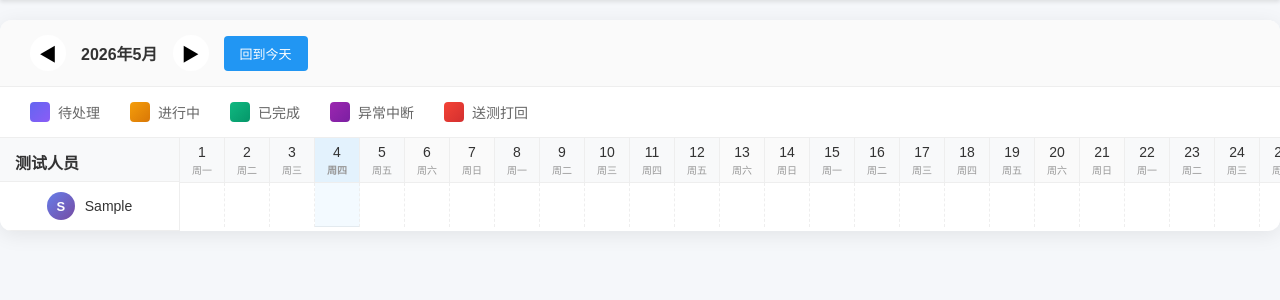
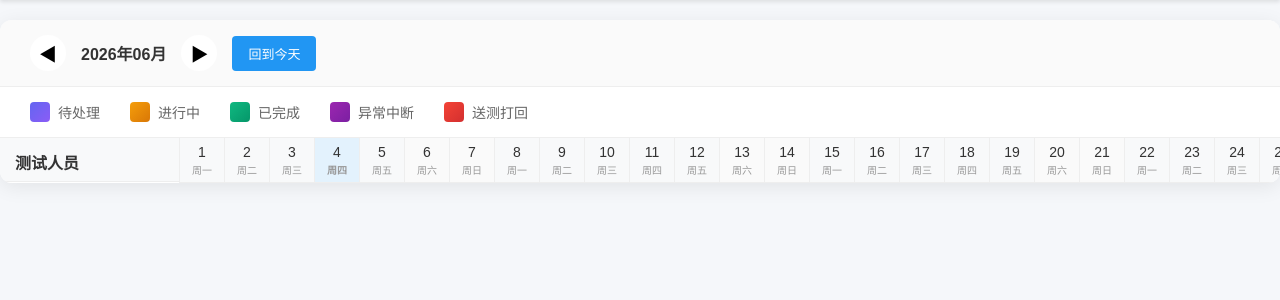
Before and after one commit to hewenfeng998/Software-Test-Platform, a Flask app: page /gantt in a window 1280 px wide. Shown: the part 71-371 px from the top of the page. Run offline with Flask 3, Linux system fonts and the light colour scheme; the visitor is signed in with stand-in values (Sample User, id 1); tables that the repository leaves empty hold one stand-in row (values such as "Sample post"); some libraries are stand-ins or nearby versions.

Commit message:
修复甘特图布局问题：任务从上往下排列、无任务行隐藏、当前月份显示、测试人员名称换行

```diff
--- a/app.py
+++ b/app.py
@@ -647,6 +647,9 @@ def gantt():
             'test_round': task.test_round or '-',
             'di_value': task.di_value or '-'
         })
+
+    for tester in tester_tasks:
+        tester_tasks[tester].sort(key=lambda x: x['start'] if x['start'] else '9999-12-31')
 
     return render_template('gantt.html', tester_tasks=tester_tasks)
 
--- a/templates/gantt.html
+++ b/templates/gantt.html
@@ -26,9 +26,9 @@
         .gantt-wrapper::-webkit-scrollbar-thumb:hover { background: #a1a1a1; }
         .gantt-left { width: 180px; flex-shrink: 0; border-right: 1px solid #eee; position: sticky; left: 0; z-index: 30; background-color: #fff; }
         .gantt-left-header { padding: 12px 15px; background-color: #f8f9fa; font-weight: bold; color: #333; border-bottom: 1px solid #eee; height: 44px; }
-        .tester-item { padding: 10px 15px; background-color: #fff; display: flex; align-items: center; gap: 10px; border-bottom: 1px solid #eee; }
-        .tester-avatar { width: 28px; height: 28px; border-radius: 50%; background: linear-gradient(135deg, #667eea 0%, #764ba2 100%); display: flex; align-items: center; justify-content: center; color: white; font-size: 13px; font-weight: bold; flex-shrink: 0; }
-        .tester-name { font-weight: 500; color: #333; font-size: 14px; }
+        .tester-item { padding: 6px 15px; background-color: #fff; display: flex; align-items: flex-start; gap: 10px; border-bottom: 1px solid #eee; }
+        .tester-avatar { width: 28px; height: 28px; border-radius: 50%; background: linear-gradient(135deg, #667eea 0%, #764ba2 100%); display: flex; align-items: center; justify-content: center; color: white; font-size: 13px; font-weight: bold; flex-shrink: 0; margin-top: 2px; }
+        .tester-name { font-weight: 500; color: #333; font-size: 13px; word-break: break-all; flex: 1; line-height: 1.4; max-height: 36px; overflow: hidden; }
         .gantt-right { flex: 1; }
         .gantt-right-header { display: flex; background-color: #f8f9fa; border-bottom: 1px solid #eee; }
         .gantt-date-cell { width: 45px; padding: 2px 3px; text-align: center; font-size: 11px; color: #666; border-right: 1px solid #eee; flex-shrink: 0; height: 44px; display: flex; flex-direction: column; align-items: center; justify-content: center; }
@@ -40,7 +40,7 @@
         .tasks-row { display: flex; border-bottom: 1px solid #eee; position: relative; height: 44px; }
         .tasks-cell { width: 45px; height: 44px; border-right: 1px dashed #eee; flex-shrink: 0; background-color: #fff; }
         .tasks-cell.today-column { background-color: rgba(33, 150, 243, 0.05); }
-        .task-bar { position: absolute; top: 5px; height: 34px; border-radius: 6px; padding: 5px 8px; font-size: 11px; color: white; white-space: nowrap; overflow: hidden; text-overflow: ellipsis; cursor: pointer; z-index: 10; display: flex; align-items: center; }
+        .task-bar { position: absolute; top: 2px; height: 34px; border-radius: 6px; padding: 5px 8px; font-size: 11px; color: white; white-space: nowrap; overflow: hidden; text-overflow: ellipsis; cursor: pointer; z-index: 10; display: flex; align-items: center; }
         .task-bar.pending { background: linear-gradient(135deg, #6366F1 0%, #8B5CF6 100%); }
         .task-bar.progress { background: linear-gradient(135deg, #F59E0B 0%, #D97706 100%); }
         .task-bar.completed { background: linear-gradient(135deg, #10B981 0%, #059669 100%); }
@@ -58,7 +58,7 @@
     <div class="gantt-container">
         <div class="month-nav">
             <button class="nav-btn" onclick="changeMonth(-1)">◀</button>
-            <span class="month-title" id="monthTitle">2026年5月</span>
+            <span class="month-title" id="monthTitle"></span>
             <button class="nav-btn" onclick="changeMonth(1)">▶</button>
             <button class="today-btn" onclick="goToday()">回到今天</button>
         </div>
@@ -90,7 +90,7 @@
             <div class="gantt-left">
                 <div class="gantt-left-header">测试人员</div>
                 {% for tester, tasks in tester_tasks.items() %}
-                    <div class="tester-item" style="min-height: {{ tasks|length * 44 }}px; flex-direction: column; justify-content: center;">
+                    <div class="tester-item" style="height: {{ tasks|length * 38 }}px;">
                         <div style="display: flex; align-items: center; gap: 10px;">
                             <div class="tester-avatar">{{ tester[0] if tester else '?' }}</div>
                             <span class="tester-name">{{ tester }}</span>
@@ -103,10 +103,8 @@
                 <div class="gantt-right-header" id="datesHeader"></div>
                 <div class="gantt-right-body" id="rightBody">
                     {% for tester, tasks in tester_tasks.items() %}
-                        {% for task in tasks %}
-                            <div class="tasks-row" data-task='{{ task | tojson | safe }}'>
+                        <div class="tasks-row" data-tasks='{{ tasks | tojson | safe }}' style="height: {{ tasks|length * 38 }}px;">
                         </div>
-                        {% endfor %}
                     {% endfor %}
                 </div>
             </div>
@@ -158,23 +156,65 @@
 
         function renderTasks() {
             var rows = document.querySelectorAll('.tasks-row');
+            var leftItems = document.querySelectorAll('.tester-item');
             var daysInMonth = currentDate.daysInMonth();
+            var currentMonth = currentDate.month();
+            var currentYear = currentDate.year();
 
-            rows.forEach(function(row) {
+            rows.forEach(function(row, rowIdx) {
+                var tasksData = row.getAttribute('data-tasks');
+                if (!tasksData) return;
+
+                var tasks = JSON.parse(tasksData);
+
+                var hasTaskInMonth = false;
+                var visibleTasks = [];
+
+                tasks.forEach(function(task) {
+                    var startDate = task.start ? moment(task.start) : moment();
+                    var endDate = task.end ? moment(task.end) : moment().add(7, 'days');
+
+                    var startMonth = startDate.month();
+                    var startYear = startDate.year();
+                    var endMonth = endDate.month();
+                    var endYear = endDate.year();
+
+                    if ((startYear < currentYear || (startYear === currentYear && startMonth <= currentMonth)) &&
+                        (endYear > currentYear || (endYear === currentYear && endMonth >= currentMonth))) {
+                        hasTaskInMonth = true;
+                        visibleTasks.push(task);
+                    }
+                });
+
+                if (!hasTaskInMonth) {
+                    row.style.display = 'none';
+                    if (leftItems[rowIdx]) {
+                        leftItems[rowIdx].style.display = 'none';
+                    }
+                    return;
+                }
+
+                row.style.display = '';
+                if (leftItems[rowIdx]) {
+                    leftItems[rowIdx].style.display = '';
+                }
+
                 row.innerHTML = '';
+                row.style.height = (visibleTasks.length * 38) + 'px';
+
+                if (leftItems[rowIdx]) {
+                    leftItems[rowIdx].style.height = (visibleTasks.length * 38) + 'px';
+                }
 
                 for (var i = 1; i <= daysInMonth; i++) {
                     var cell = document.createElement('div');
                     cell.className = 'tasks-cell';
+                    cell.style.height = row.offsetHeight + 'px';
                     if (i - 1 === todayIndex) cell.classList.add('today-column');
                     row.appendChild(cell);
                 }
 
-                var taskData = row.getAttribute('data-task');
-                if (!taskData) return;
-
-                var task = JSON.parse(taskData);
-
+                visibleTasks.forEach(function(task, idx) {
                     var startDate = task.start ? moment(task.start) : moment();
                     var endDate = task.end ? moment(task.end) : moment().add(7, 'days');
 
@@ -204,6 +244,7 @@
                     taskBar.textContent = task.name.length > 15 ? task.name.substring(0, 15) + '...' : task.name;
                     taskBar.style.left = (startOffset * 45 + 3) + 'px';
                     taskBar.style.width = (duration * 45 - 6) + 'px';
+                    taskBar.style.top = (idx * 38 + 2) + 'px';
 
                     taskBar.addEventListener('mouseenter', function(e) {
                         var tooltip = document.getElementById('tooltip');
@@ -225,6 +266,7 @@
 
                     row.appendChild(taskBar);
                 });
+            });
         }
 
         function changeMonth(delta) {
@@ -242,6 +284,7 @@
         }
 
         document.addEventListener('DOMContentLoaded', function() {
+            document.getElementById('monthTitle').textContent = currentDate.format('YYYY年MM月');
             renderDates();
             renderTasks();
             document.querySelector('.gantt-wrapper').scrollLeft = 0;
```
Lines whose indentation alone changed are shown as unchanged.
